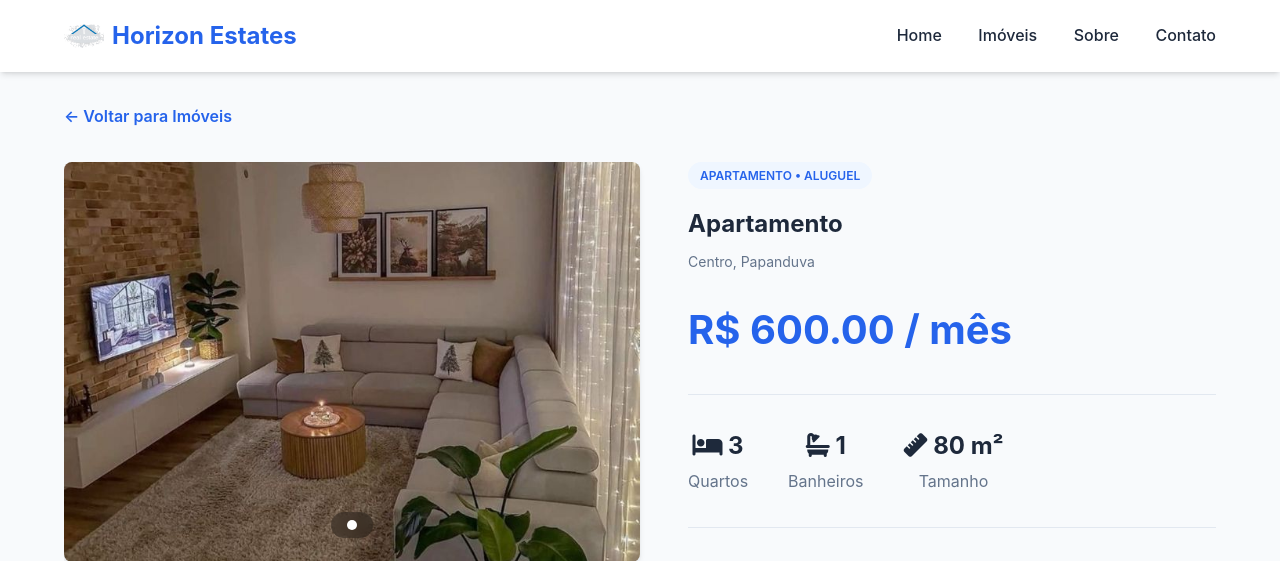
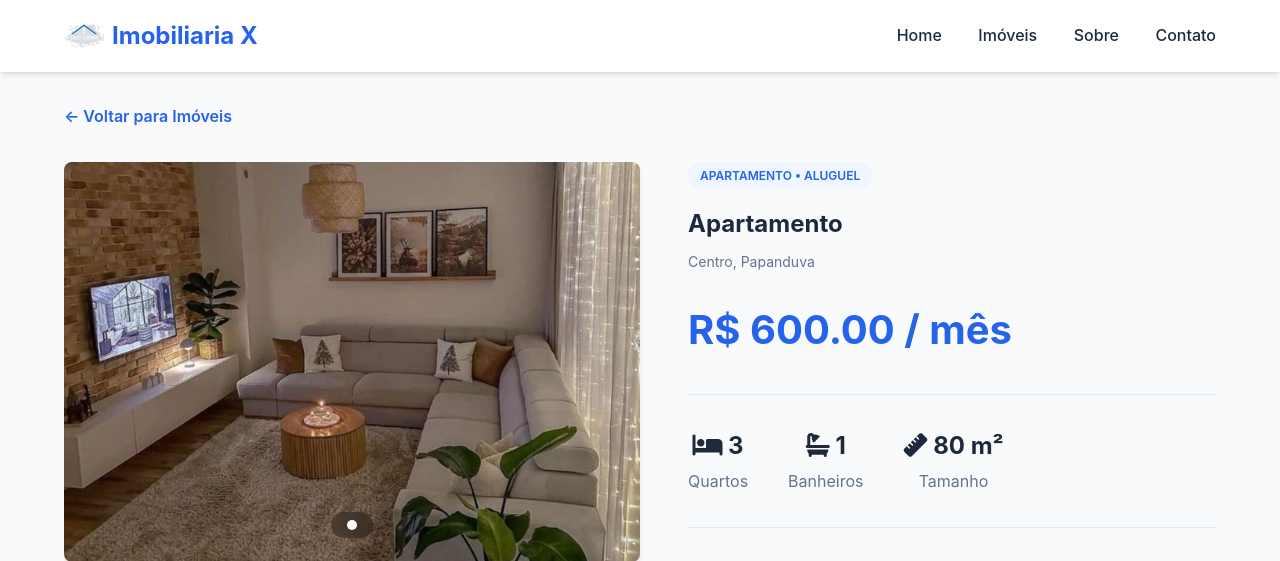
Before and after one commit to kauegkluska/myproject, a Flask app: page /property-details/4 in a window 1280 px wide. Shown: the top 561 px of the page. Run offline with Flask 3, Linux system fonts and the light colour scheme; data comes from the database, SQL or seed files in the repository.

Commit message:
Update property-details.html

```diff
--- a/app/templates/property-details.html
+++ b/app/templates/property-details.html
@@ -16,7 +16,7 @@
         <div class="container header-content">
             <div class="logo-container">
                 <img src="{{ url_for('static', filename='img/logo.png') }}" alt="Horizon Estates Logo" class="logo-img">
-                <span class="brand-name">Horizon Estates</span>
+                <span class="brand-name">Imobiliaria X</span>
             </div>
             <nav class="desktop-nav">
                 <a>Home</a>
```
